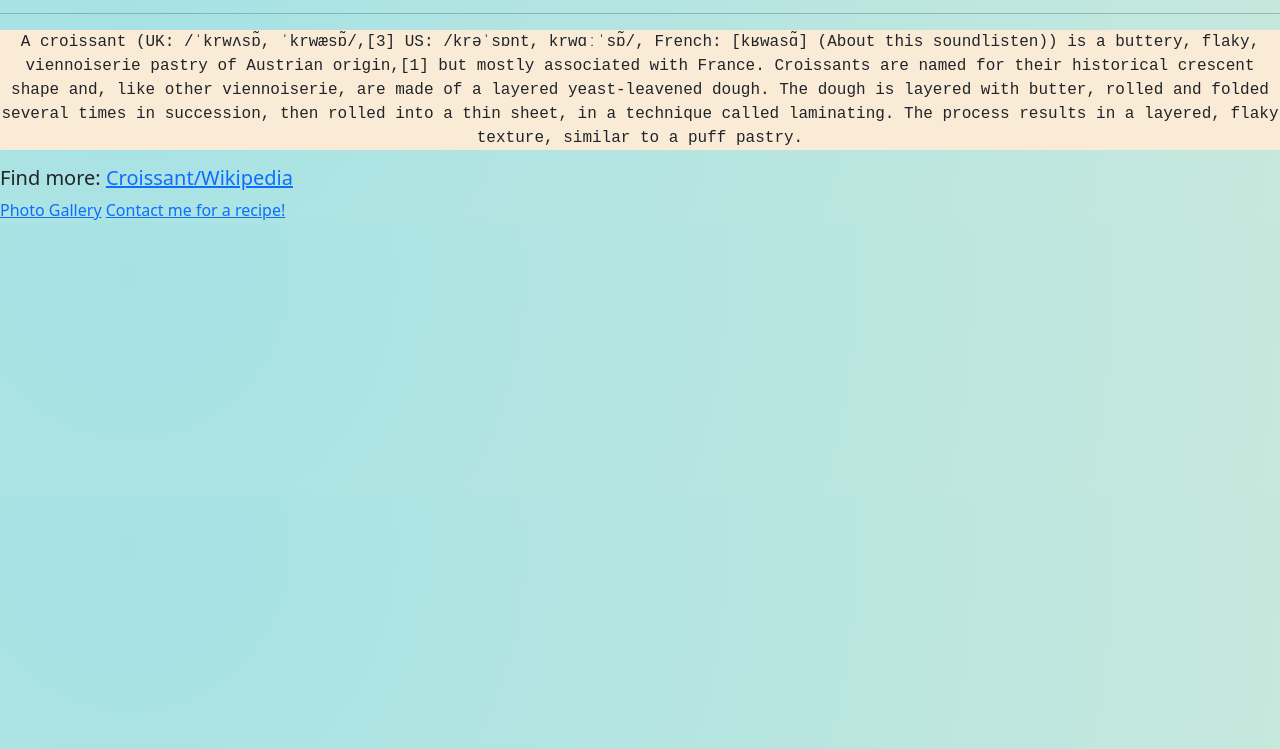
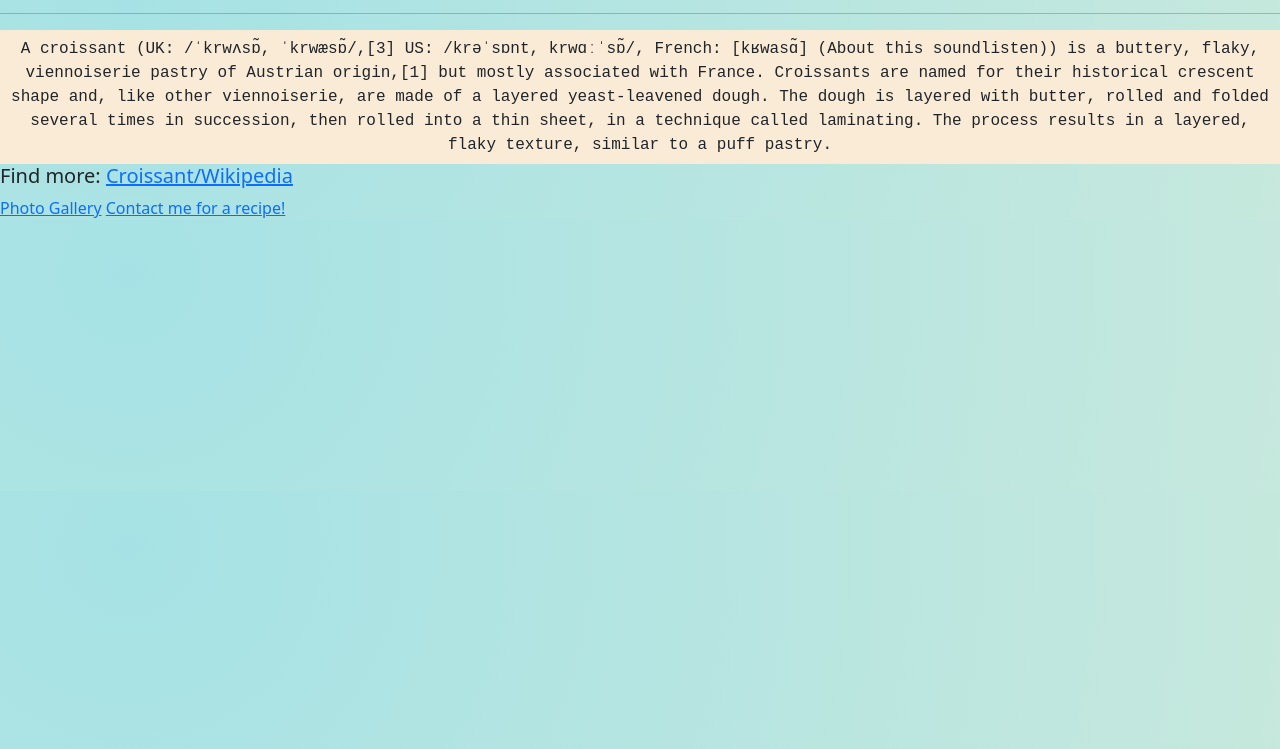
Before and after one commit to anastasiiasher/croissant, a plain HTML site: page index.html in a window 1280 px wide. Shown: the part 51-800 px from the top of the page. Drawn offline with nearby package versions, Linux system fonts and the light colour scheme.

Commit message:
new design

```diff
--- a/src/styles.css
+++ b/src/styles.css
@@ -6,6 +6,8 @@ p{
     font-family: monospace;
     background-color: antiquewhite;
     text-align: center;
+    padding: 7px;
+    margin: 0 auto;
 }
 body{
     background: radial-gradient(circle at 10% 20%, rgb(166, 226, 229) 0%, rgb(198, 232, 221) 100.2%);
```
